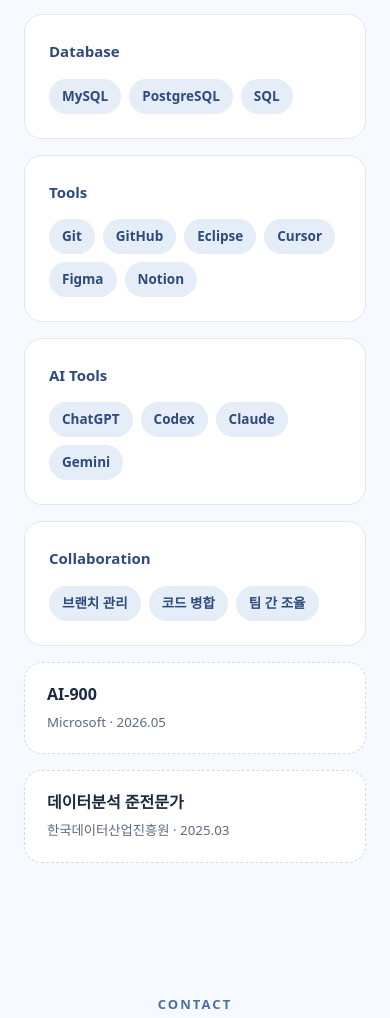
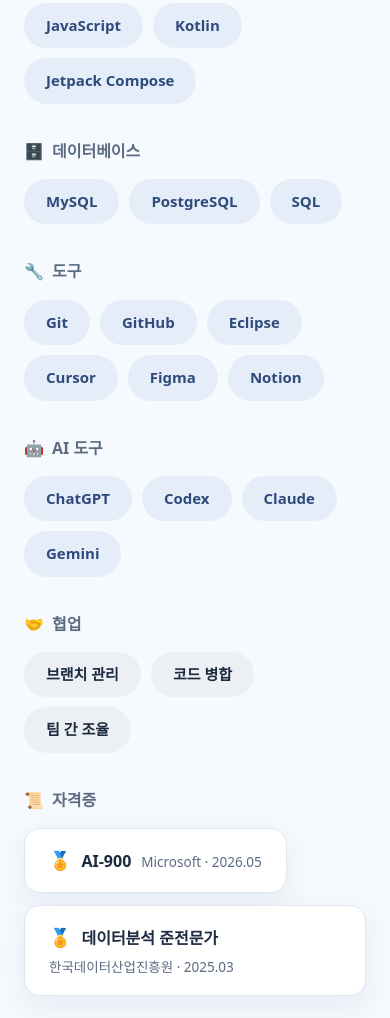
Before and after one commit to 0613yunseo/0613yunseo.github.io, a plain HTML site: page index.html in a window 390 px wide. Shown: the part 5853-6871 px from the top of the page. Drawn offline with Linux system fonts and the light colour scheme; a web font is replaced by a local one.

Commit message:
Redesign skills section, separate certificates
Co-Authored-By: Claude Sonnet 5.5 <noreply@anthropic.com>

```diff
--- a/index.html
+++ b/index.html
@@ -103,11 +103,8 @@
     <section id="skills" class="reveal">
       <p class="label">Skills &amp; Tools</p>
       <h2>사용해 본 기술</h2>
+      <p class="sec-desc">백엔드를 중심으로 프론트·앱까지 다뤄 본 기술과 도구들</p>
       <div class="skills" id="skillGrid"></div>
-      <div class="certs">
-        <div class="cert"><b>AI-900</b><small>Microsoft · 2026.05</small></div>
-        <div class="cert"><b>데이터분석 준전문가</b><small>한국데이터산업진흥원 · 2025.03</small></div>
-      </div>
     </section>
 
     <!-- CONTACT -->
--- a/script.js
+++ b/script.js
@@ -63,13 +63,18 @@ const TIMELINE = [
   { d: '2024.03 ~ 2027.02', t: '한양여자대학교 빅데이터전공', r: '재학중 · 3.98 / 4.5', p: '' }
 ];
 
+// [아이콘, 제목, 칩 스타일(solid|soft|plain), 항목]
 const SKILLS = [
-  ['Backend', ['Java', 'Spring Boot', 'JSP', 'REST API', 'JUnit']],
-  ['Frontend · App', ['React', 'TypeScript', 'JavaScript', 'Kotlin', 'Jetpack Compose']],
-  ['Database', ['MySQL', 'PostgreSQL', 'SQL']],
-  ['Tools', ['Git', 'GitHub', 'Eclipse', 'Cursor', 'Figma', 'Notion']],
-  ['AI Tools', ['ChatGPT', 'Codex', 'Claude', 'Gemini']],
-  ['Collaboration', ['브랜치 관리', '코드 병합', '팀 간 조율']]
+  ['⚙️', '백엔드', 'solid', ['Java', 'Spring Boot', 'JSP', 'REST API', 'JUnit']],
+  ['🖥️', '프론트엔드 · 앱', 'soft', ['React', 'TypeScript', 'JavaScript', 'Kotlin', 'Jetpack Compose']],
+  ['🗄️', '데이터베이스', 'soft', ['MySQL', 'PostgreSQL', 'SQL']],
+  ['🔧', '도구', 'soft', ['Git', 'GitHub', 'Eclipse', 'Cursor', 'Figma', 'Notion']],
+  ['🤖', 'AI 도구', 'soft', ['ChatGPT', 'Codex', 'Claude', 'Gemini']],
+  ['🤝', '협업', 'plain', ['브랜치 관리', '코드 병합', '팀 간 조율']]
+];
+const CERTS = [
+  ['AI-900', '2026.05', 'Microsoft'],
+  ['데이터분석 준전문가', '2025.03', '한국데이터산업진흥원']
 ];
 
 /* ===== 렌더링 ===== */
@@ -94,8 +99,10 @@ $('#timeline').innerHTML = '<span class="fill" id="tFill"></span>' + TIMELINE.ma
     ${i.p ? `<p>${esc(i.p)}</p>` : ''}
   </li>`).join('');
 
-$('#skillGrid').innerHTML = SKILLS.map(([n, list]) =>
-  `<div class="s-box"><h3>${n}</h3><div class="tags">${list.map(x => `<span>${esc(x)}</span>`).join('')}</div></div>`).join('');
+$('#skillGrid').innerHTML = SKILLS.map(([ico, n, style, list]) =>
+  `<div class="s-group"><h3><i>${ico}</i>${n}</h3><div class="tags ${style}">${list.map(x => `<span>${esc(x)}</span>`).join('')}</div></div>`).join('') +
+  `<div class="s-group"><h3><i>📜</i>자격증</h3><div class="certs">${CERTS.map(([t, d, o]) =>
+    `<div class="cert"><span class="medal">🏅</span><b>${esc(t)}</b><small>${esc(o)} · ${esc(d)}</small></div>`).join('')}</div></div>`;
 
 /* ===== 필터 ===== */
 $('#filters').addEventListener('click', e => {
--- a/style.css
+++ b/style.css
@@ -86,15 +86,20 @@ h2{font-size:clamp(26px,4vw,38px);line-height:1.3;font-weight:800;letter-spacing
 .t-item p{font-size:14px;color:var(--sub);margin-top:4px;max-width:680px}
 
 /* skills */
-.skills{display:grid;grid-template-columns:repeat(3,1fr);gap:16px;margin-top:28px}
-.s-box{background:var(--surface);border:1px solid var(--line);border-radius:var(--r);padding:24px}
-.s-box h3{font-size:15px;margin-bottom:14px;color:var(--blue-d)}
-.tags{display:flex;flex-wrap:wrap;gap:8px}
-.tags span{padding:6px 13px;border-radius:999px;background:var(--blue-s);font-size:13.5px;font-weight:600;color:var(--blue-d);transition:.2s}
-.tags span:hover{background:var(--blue);color:#fff;transform:translateY(-2px)}
-.certs{display:grid;grid-template-columns:repeat(2,1fr);gap:16px;margin-top:16px}
-.cert{background:var(--surface);border:1px dashed var(--blue-t);border-radius:var(--r);padding:18px 22px}
-.cert b{display:block;font-size:16px}.cert small{color:var(--sub)}
+.skills{display:flex;flex-direction:column;gap:34px;margin-top:8px}
+.s-group h3{display:flex;align-items:center;gap:8px;font-size:16px;font-weight:700;color:var(--sub);margin-bottom:14px}
+.s-group h3 i{font-style:normal}
+.tags{display:flex;flex-wrap:wrap;gap:10px}
+.tags span{padding:10px 22px;border-radius:999px;font-size:15px;font-weight:700;transition:.2s;cursor:default}
+.tags.solid span{background:var(--blue);color:#fff}
+.tags.soft span{background:var(--blue-s);color:var(--blue-d)}
+.tags.plain span{background:#eceff3;color:var(--ink);font-weight:600}
+.tags span:hover{transform:translateY(-3px);box-shadow:var(--shadow)}
+.certs{display:flex;flex-wrap:wrap;gap:12px}
+.cert{display:flex;align-items:baseline;flex-wrap:wrap;gap:4px 10px;background:var(--surface);border:1px solid var(--line);border-radius:16px;padding:16px 24px;box-shadow:var(--shadow);transition:.2s}
+.cert:hover{transform:translateY(-3px);border-color:var(--blue-t)}
+.cert b{font-size:16px}.cert small{color:var(--sub);font-size:13.5px}
+.medal{font-size:18px}
 
 /* contact */
 .contact{text-align:center;padding-bottom:100px}
@@ -130,13 +135,13 @@ footer{text-align:center;padding:28px;font-size:13px;color:var(--sub);border-top
   .hero-photo{order:-1;justify-self:start}
   .c1{left:60%}.c2{right:-4%}.c3{left:-4%}
   .cards4,.stats{grid-template-columns:repeat(2,1fr)}
-  .grid,.skills{grid-template-columns:1fr 1fr}
+  .grid{grid-template-columns:1fr 1fr}
   .scroll-hint{display:none}
 }
 @media(max-width:600px){
   .nav nav a{padding:6px 8px;font-size:12.5px}
   .brand{display:none}
-  .grid,.skills,.certs{grid-template-columns:1fr}
+  .grid{grid-template-columns:1fr}
   section{padding-top:90px}
   .sheet{padding:28px 22px}
 }
```
